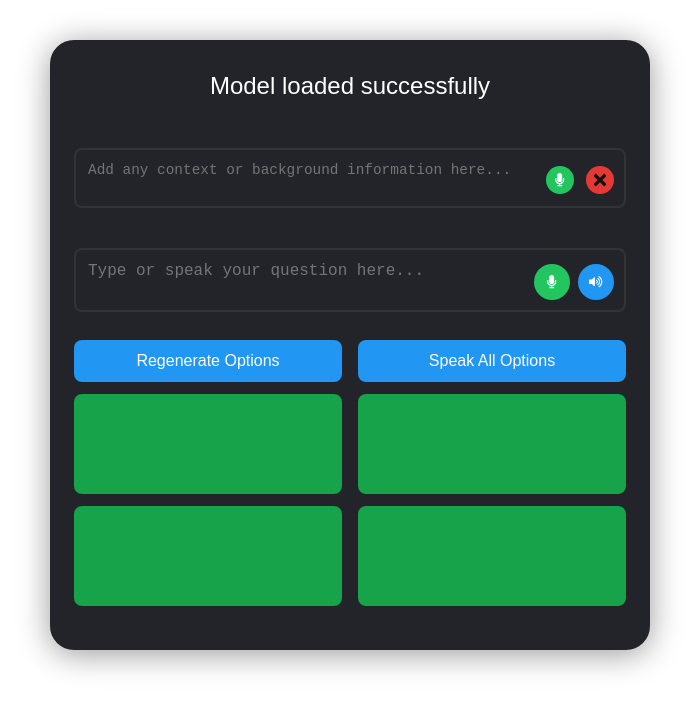
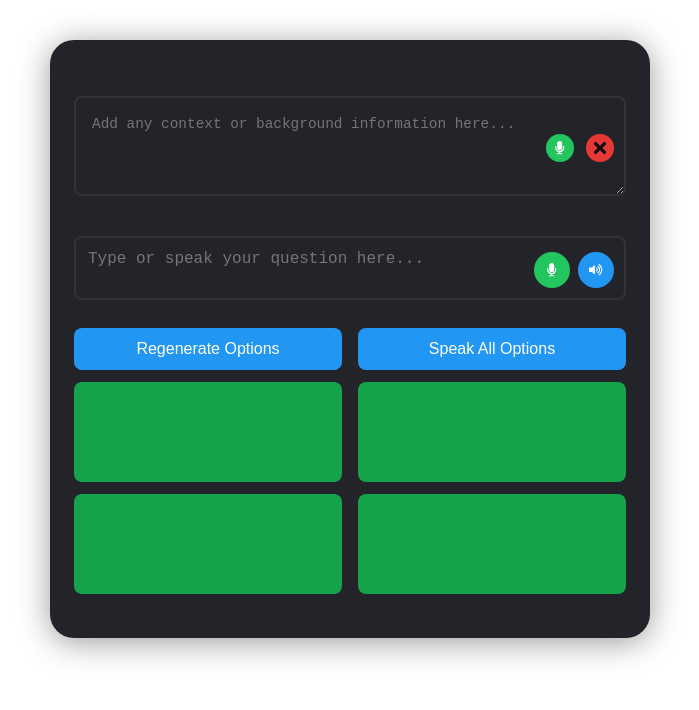
Before and after one commit to ShambhaviNK/tejuWebAppNew, a Next.js app in the folder teju-webnew-ui/: page / in a window 1280 px wide. Shown: the top 710 px of the page, without its empty margins (290-989 px from the left). Built offline with nearby package versions, Linux system fonts and the light colour scheme.

Commit message:
model loaded successfully text removed and size of context box changed

```diff
--- a/teju-webnew-ui/src/app/components/MainInterface.styles.ts
+++ b/teju-webnew-ui/src/app/components/MainInterface.styles.ts
@@ -90,11 +90,11 @@ export const ContextTextArea = styled.textarea`
   border: 2px solid #333;
   border-radius: 8px;
   width: 100%;
-  min-height: 40px;
+  min-height: 100px;
   margin: 12px 0;
-  padding: 12px 50px 12px 12px;
+  padding: 18px 50px 18px 16px;
   font-size: 0.9rem;
-  resize: none;
+  resize: vertical;
 `;
 
 export const ContextTextAreaContainer = styled.div`
--- a/teju-webnew-ui/src/app/components/MainInterface.tsx
+++ b/teju-webnew-ui/src/app/components/MainInterface.tsx
@@ -503,7 +503,6 @@ export default function MainInterface() {
 
   return (
     <Container>
-      <Title>Model loaded successfully</Title>
       <ContextTextAreaContainer>
         <ContextTextArea
           placeholder="Add any context or background information here..."
```
